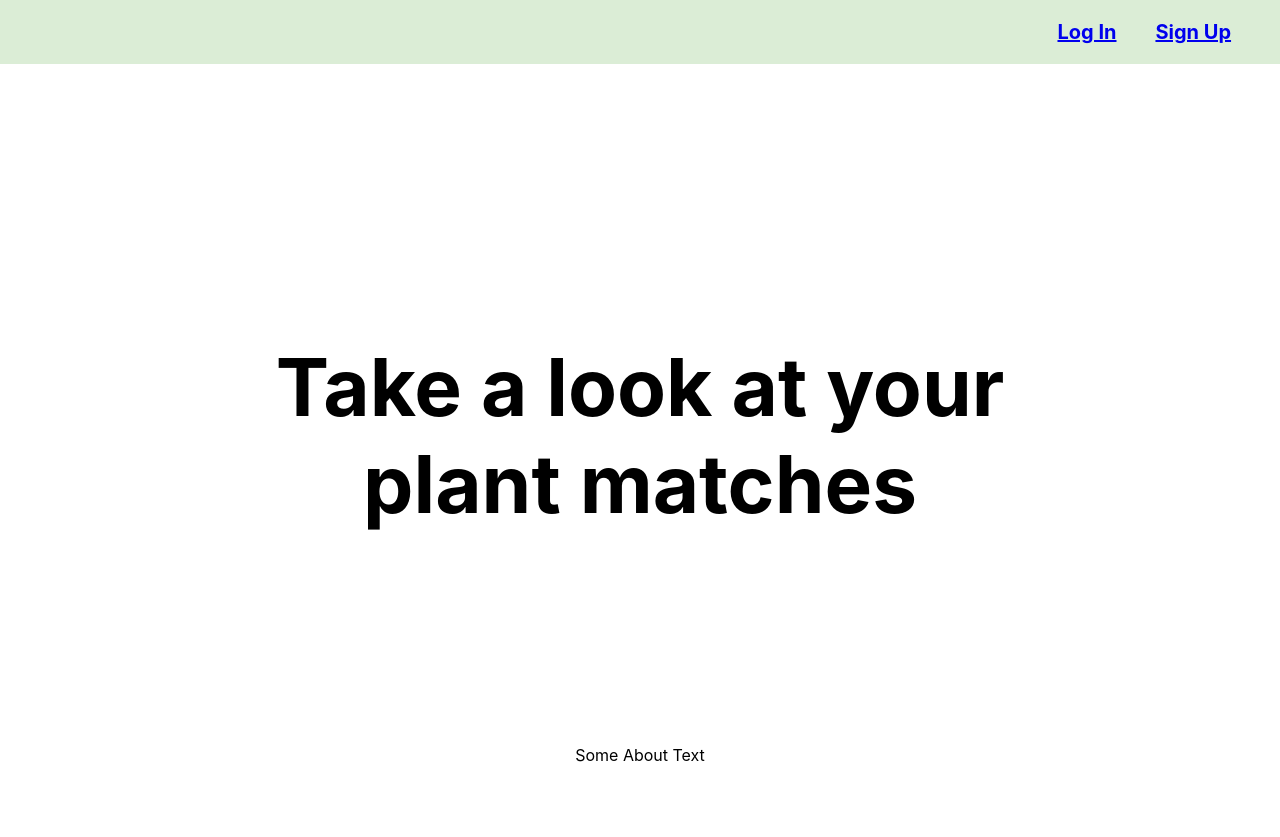
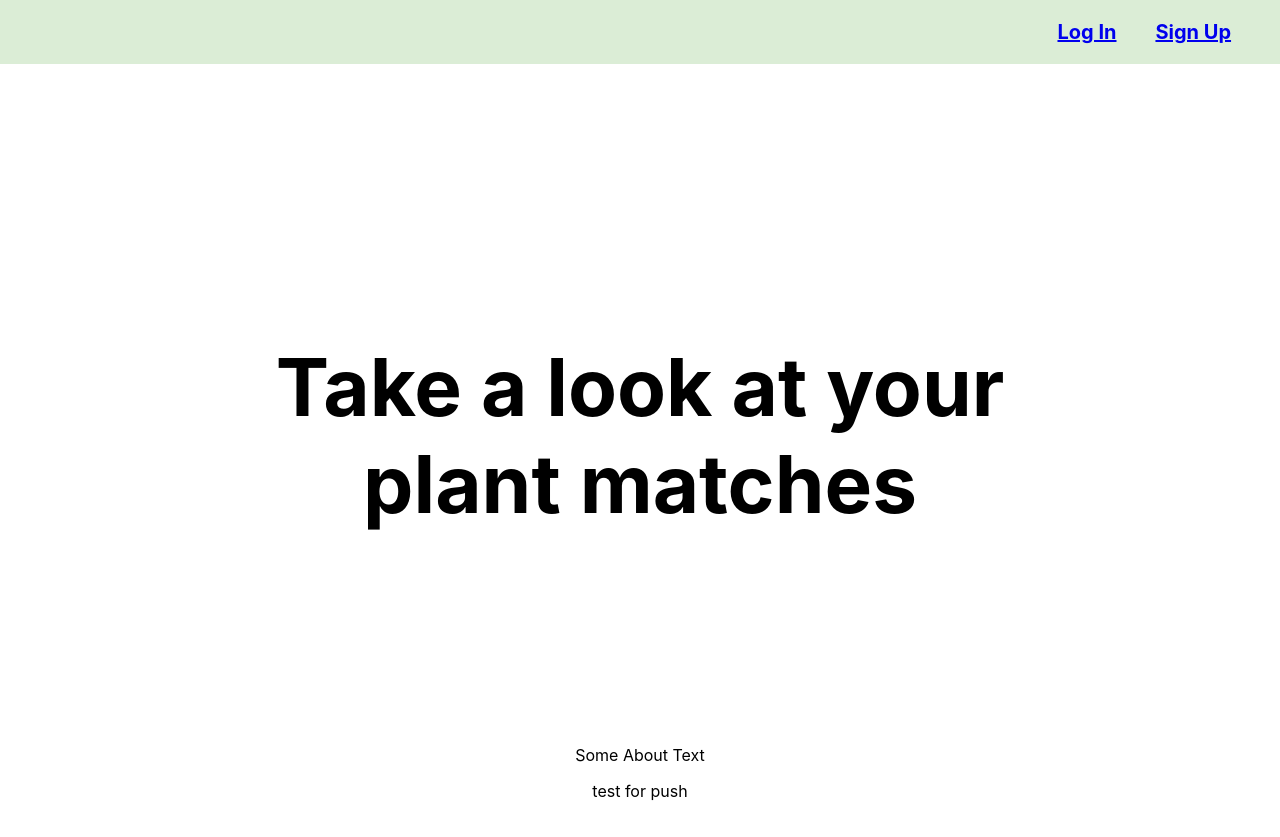
Before and after one commit to slrosky/the-plant-guru, a React (Create React App) app: page /account in a window 1280 px wide. Before the commit the page ends 801 px from the top, so only its background shows below. Built offline with nearby package versions, Linux system fonts and the light colour scheme; no server answers.

Commit message:
test push cloned repo

```diff
--- a/src/components/Quiz/Quiz.jsx
+++ b/src/components/Quiz/Quiz.jsx
@@ -63,7 +63,7 @@ class Quiz extends Component {
             <input
               type="checkbox"
               value="No"
-              name="Q2"
+              name="Q2"git
               onChange={this.handleUpdateChoice}
             />
             No
--- a/src/pages/AccountPage/AccountPage.jsx
+++ b/src/pages/AccountPage/AccountPage.jsx
@@ -9,6 +9,7 @@ const AccountPage = (props) => (
       <span color="green">plant matches</span>
     </h1>
     <p>Some About Text</p>
+    <p>test for push</p>
   </div>
 );
 
```
